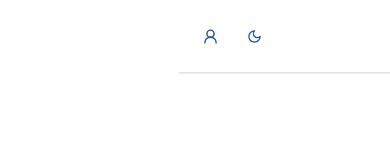
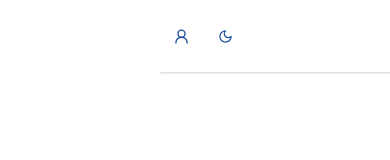
Before and after one commit to dofxo/dofxo.ir, a React (Vite) app: page / in a window 390 px wide. Shown: the top 160 px of the page. Built offline with nearby package versions, Linux system fonts and the light colour scheme.

Commit message:
update header

```diff
--- a/src/components/Header.tsx
+++ b/src/components/Header.tsx
@@ -16,7 +16,7 @@ const iconStyles = "hover:bg-gray-50 p-1 rounded transition";
 const Header = () => {
   const { theme, setTheme } = useContext(MainContext);
   return (
-    <header className="p-5 shadow shadow-[var(--shadow-color)] flex justify-center">
+    <header className="py-5 md:p-5 shadow shadow-[var(--shadow-color)] flex justify-center">
       <div className="container flex items-center justify-between">
         <a href="/" className="text-2xl text-[var(--primary)] font-[SourGummy]">
           {`</dofxo>`}
--- a/src/index.scss
+++ b/src/index.scss
@@ -16,7 +16,11 @@ body {
 }
 
 .container {
-  max-width: 1200px;
+  max-width: 1100px;
   width: 90vw;
   margin: 0 auto;
+
+  @media screen and (max-width:600px) {
+    width: 95vw;
+  }
 }
```
